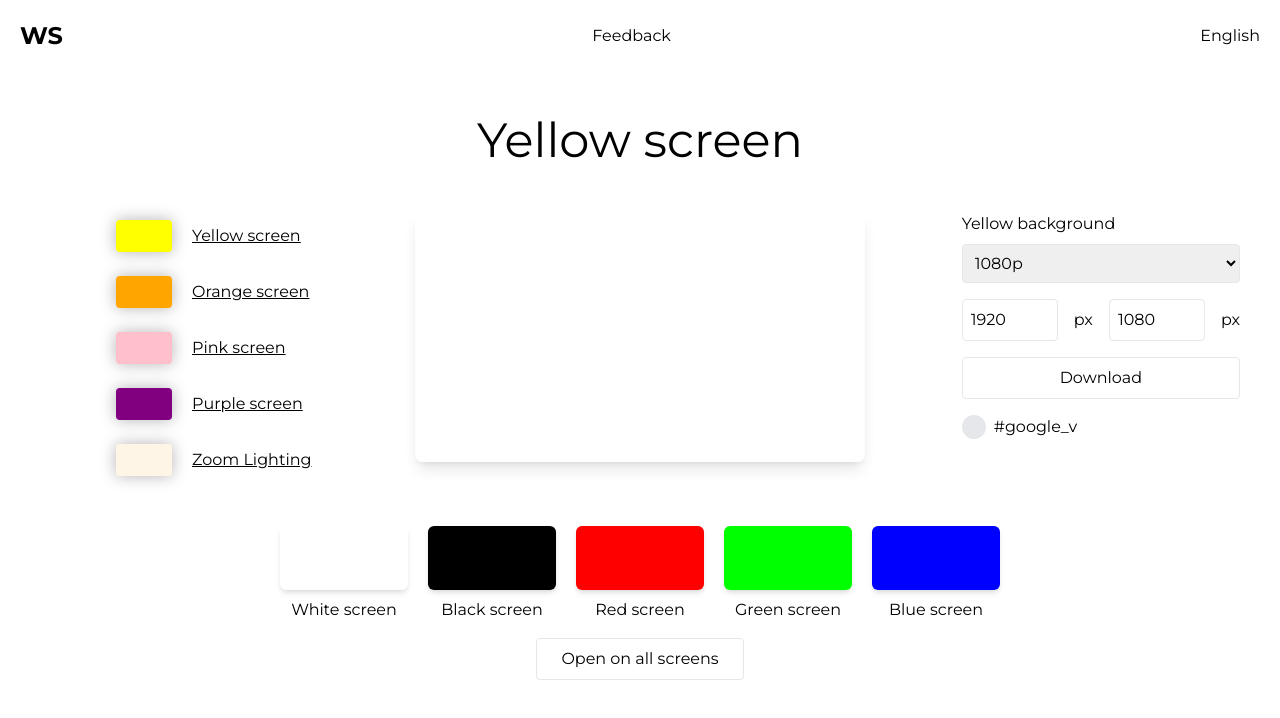
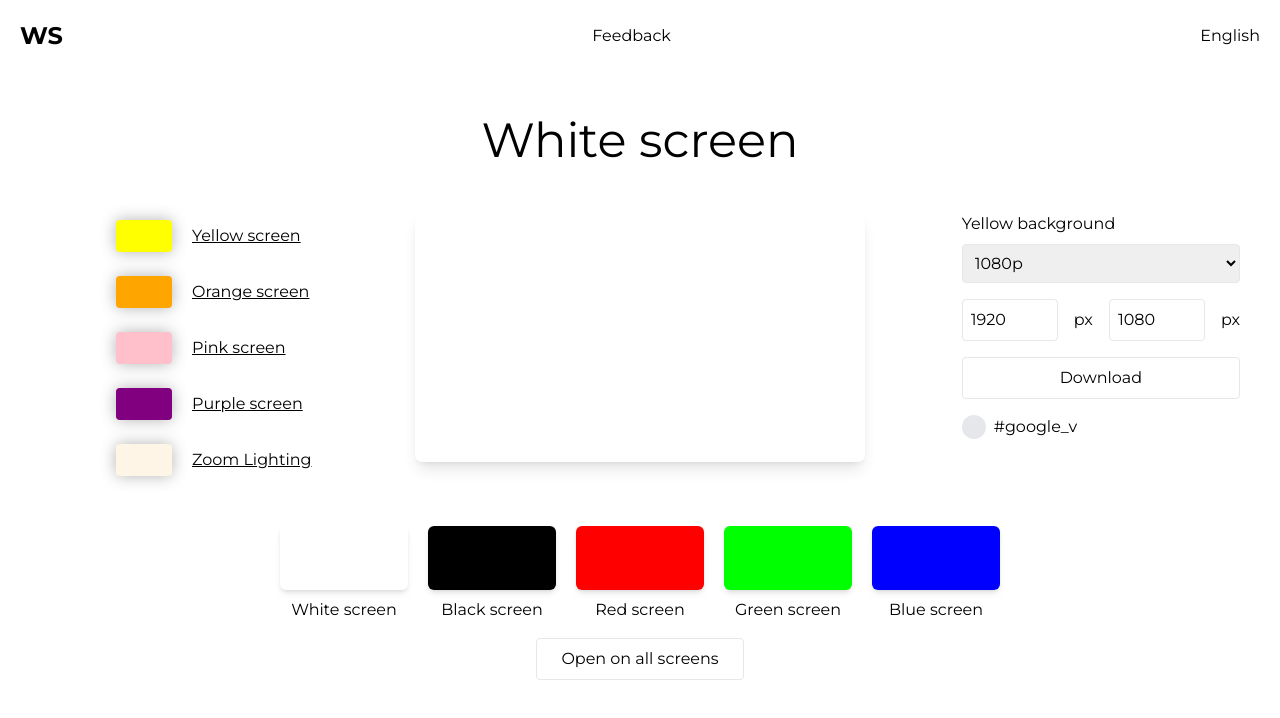
Before and after one commit to hoapham1404/ws, a Next.js app: page / in a window 1280 px wide. Shown: the top 718 px of the page. Built offline with nearby package versions, Linux system fonts and the light colour scheme.

Commit message:
baotq - bug - fix bug tsx & jsx hyderation

```diff
--- a/app/layout.tsx
+++ b/app/layout.tsx
@@ -19,7 +19,7 @@ export default function RootLayout({
   children: React.ReactNode;
 }>) {
   return (
-    <html lang="en" className={montserrat.className}>
+    <html lang="en" className={`${montserrat.className} mdl-js`}>
       <head>
         <meta charSet="utf-8" />
         <meta name="viewport" content="width=device-width, initial-scale=1" />
--- a/pages/Home/index.tsx
+++ b/pages/Home/index.tsx
@@ -16,6 +16,7 @@ export default function Home() {
   const [mounted, setMounted] = useState(false)
   const [currentColor, setCurrentColor] = useState('#FFFFFF')
   const [dimensions, setDimensions] = useState({ width: 1920, height: 1080 })
+  const [title, setTitle] = useState('White screen')
 
   // Ensure hydration matching
   useEffect(() => {
@@ -45,12 +46,13 @@ export default function Home() {
 
   const handleColorChange = (color: string) => {
     setCurrentColor(color)
+    setTitle(color)
   }
 
   return (
     <div className="min-h-screen p-3 md:p-5 bg-white text-black">
       <Navbar />
-      <Header title="Yellow screen" />
+      <Header title={title} />
 
       <main className="max-w-7xl mx-auto relative flex flex-col md:block">
         <LeftSidePanel>
```
